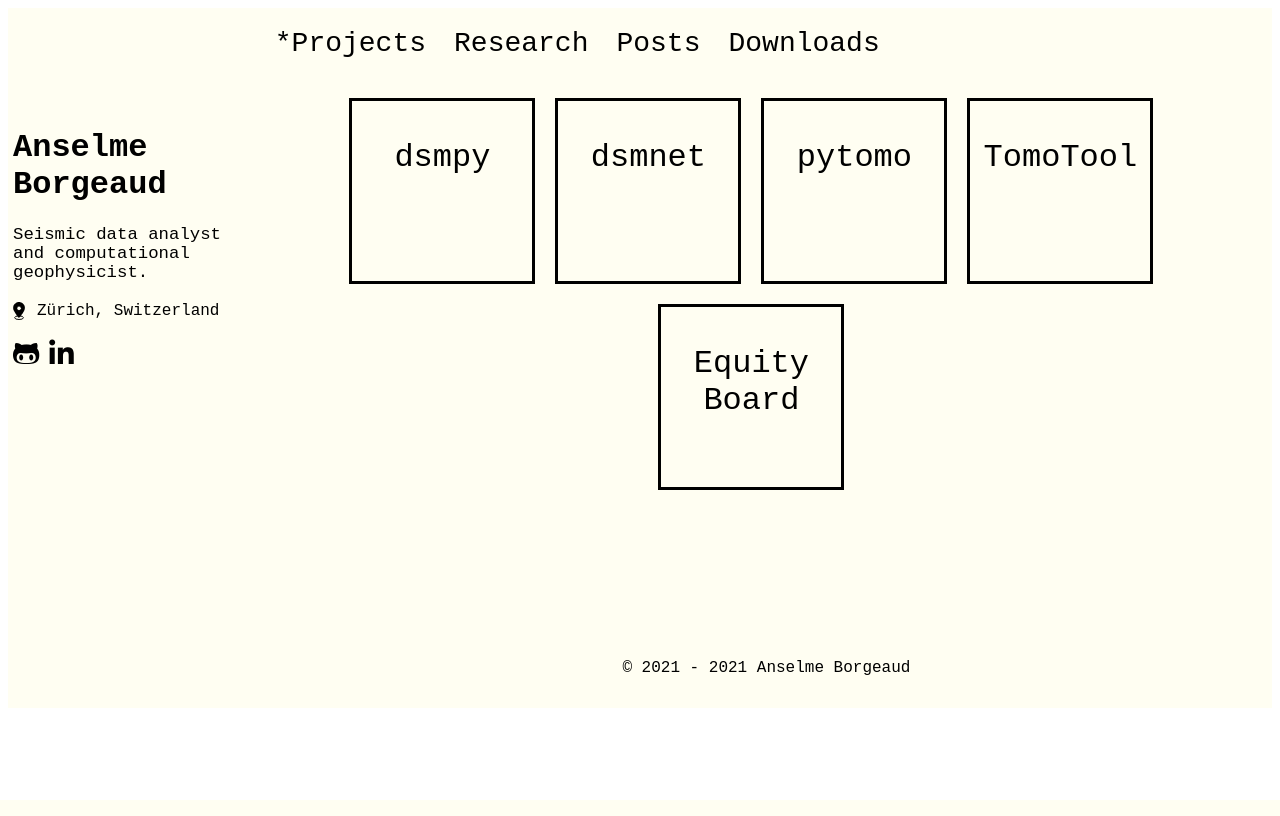
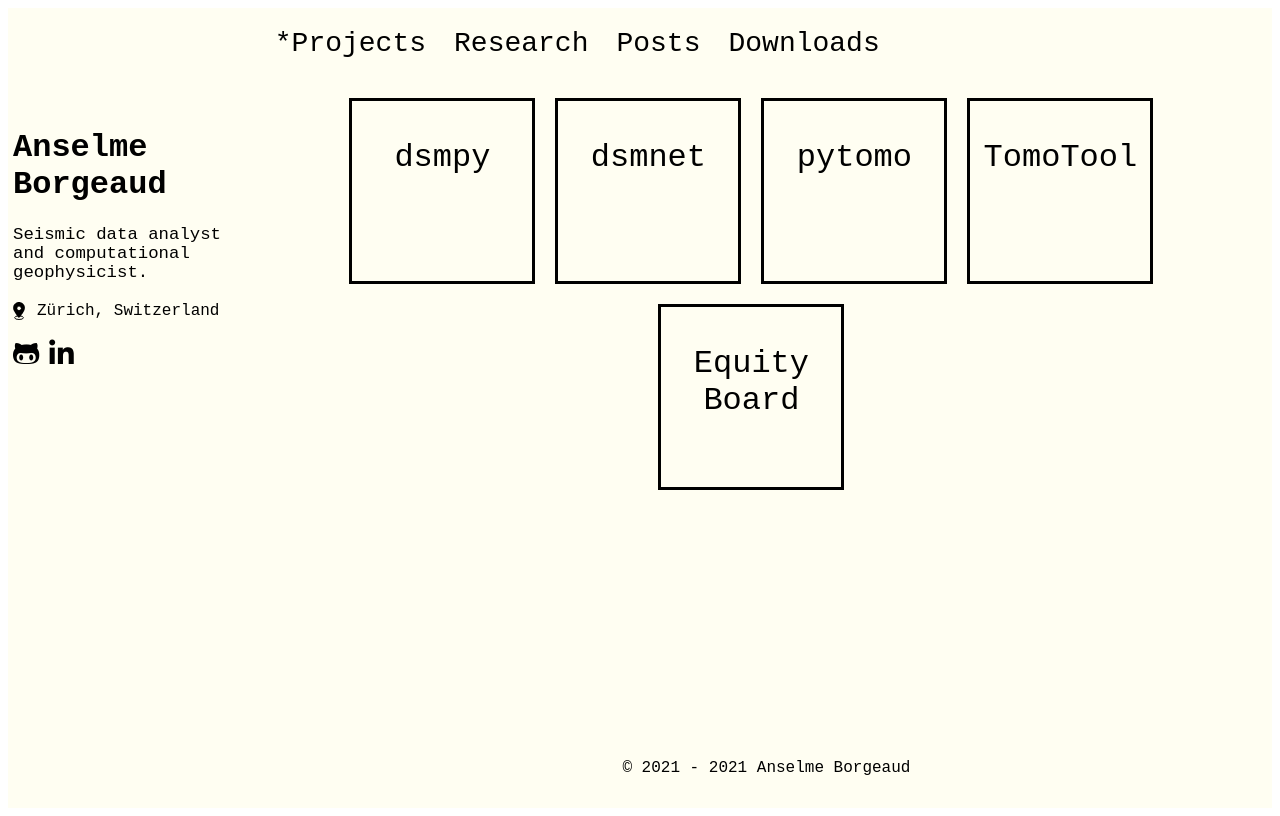
Before and after one commit to afeborgeaud/afe-home, a PHP site: page /about.html in a window 1280 px wide. Run offline with PHP 8.4, Linux system fonts and the light colour scheme; some libraries are stand-ins or nearby versions.

Commit message:
small design changes

```diff
--- a/css/base.css
+++ b/css/base.css
@@ -3,17 +3,14 @@
 }
 
 .wrapper * {
-  background: #fffef2; /* #fffef2 */
-  /* display: flex; */
-  /* justify-content: center; */
-  /* align-items: center; */
+  background: #fffef2;
 }
 
 .wrapper {
     display: grid;
     grid-template-columns: 2fr 4fr 4fr;
     grid-template-rows: 70px 20px auto 70px;
-    min-height: 700px;
+    height: 100vh;
     column-gap: 0px;
 }
 
@@ -59,12 +56,6 @@ content {
 .topnav a:hover {
   color: red;
 }
-
-/* @media only screen and (max-width: 600px) {
-  .topnav {
-    max-width: 700px;
-  }
-} */
 
 .footer {
   display: flex;
```
